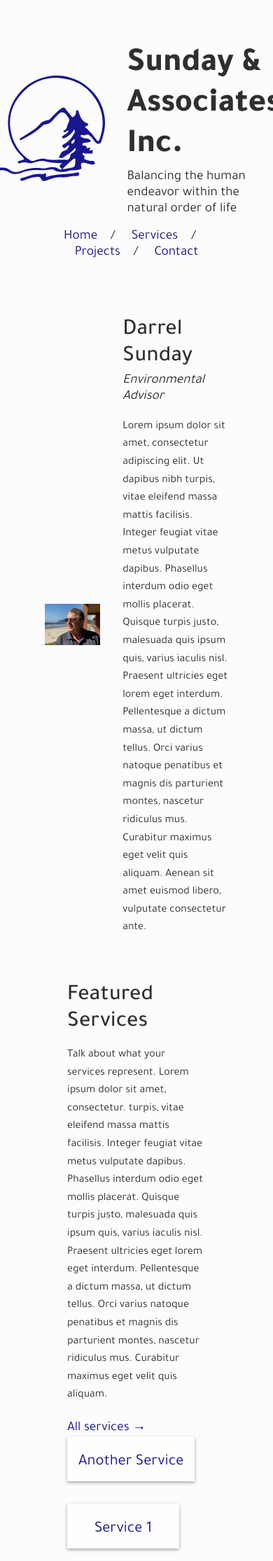
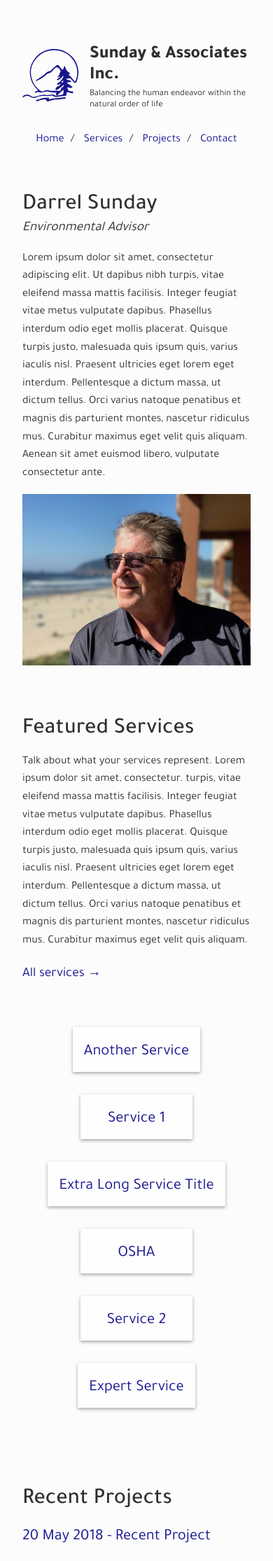
Before and after one commit to darrelsunday/sundayinc.github.io, a Jekyll site: the page built from index.markdown, in a window 390 px wide. Shown: the top 2231 px of the page at 70% size. Built offline with Jekyll 4.4.1, drawn with Linux system fonts in a browser that asks for light colours.

Commit message:
responsive

```diff
--- a/_sass/_about.scss
+++ b/_sass/_about.scss
@@ -2,14 +2,14 @@
 	display: flex;
 	align-items: center;
 	margin: 4em -1em;
-	@media screen and (max-width: $mobile) {
+	@media screen and (max-width: $tablet-sm) {
 		flex-wrap: wrap-reverse;
 		margin: 0 -1em;
 	}
 	&__image {
 		flex: 1 3 100%;
 		margin: 0 1em;
-		@media screen and (max-width: $mobile) {
+		@media screen and (max-width: $tablet-sm) {
 			margin-top: 1em;
 		}
 		img {
--- a/_sass/_base.scss
+++ b/_sass/_base.scss
@@ -31,4 +31,7 @@ main {
 	@media screen and (max-width: $mobile) {
 		padding: 2em;
 	}
+	@media screen and (max-width: $mobile-sm) {
+		padding: 1em;
+	}
 }
--- a/_sass/_featured-services.scss
+++ b/_sass/_featured-services.scss
@@ -3,7 +3,7 @@
 	align-items: center;
 	flex-wrap: wrap;
 	margin: 6em -2em;
-	@media screen and (max-width: $tablet) {
+	@media screen and (max-width: $tablet-sm) {
 		margin: 4em 0;
 	}
 	@media screen and (max-width: $mobile) {
@@ -12,7 +12,7 @@
 	> * {
 		flex: 1;
 		margin: 0 2em;
-		@media screen and (max-width: $mobile) {
+		@media screen and (max-width: $tablet-sm) {
 			flex-basis: 100%;
 			margin: 2em 0;
 		}
@@ -37,7 +37,7 @@
 			display: flex;
 			flex-wrap: wrap;
 			margin: -1em;
-			@media screen and (max-width: $mobile) {
+			@media screen and (max-width: $tablet-sm) {
 				justify-content: center;
 			}
 		}
--- a/_sass/_header.scss
+++ b/_sass/_header.scss
@@ -7,7 +7,7 @@
 	@media screen and (max-width: $tablet) {
 		flex-direction: column;
 	}
-	@media screen and (max-width: $mobile) {
+	@media screen and (max-width: $tablet-sm) {
 		margin: 2em 0;
 	}
 	&__left {
--- a/_sass/_recent-projects.scss
+++ b/_sass/_recent-projects.scss
@@ -5,17 +5,14 @@
 	@media screen and (max-width: $tablet) {
 		margin: 4em -2em;
 	}
-	@media screen and (max-width: $mobile) {
+	@media screen and (max-width: $tablet-sm) {
 		flex-wrap: wrap-reverse;
 		margin: 4em 0;
 	}
 	> * {
 		flex: 1;
 		margin: 0 2em;
-		@media screen and (max-width: $tablet) {
-			margin: 0 2em;
-		}
-		@media screen and (max-width: $mobile) {
+		@media screen and (max-width: $tablet-sm) {
 			flex-basis: 100%;
 			margin: 1em 0;
 		}
--- a/_sass/index.scss
+++ b/_sass/index.scss
@@ -4,7 +4,8 @@ $white-pure: #fefefe;
 $black: #2f2f2f;
 
 $tablet: 1024px;
-$mobile: 375px;
+$tablet-sm: 800px;
+$mobile: 500px;
 $mobile-sm: 320px;
 
 // https://css-tricks.com/snippets/sass/material-shadows-mixin/
```
